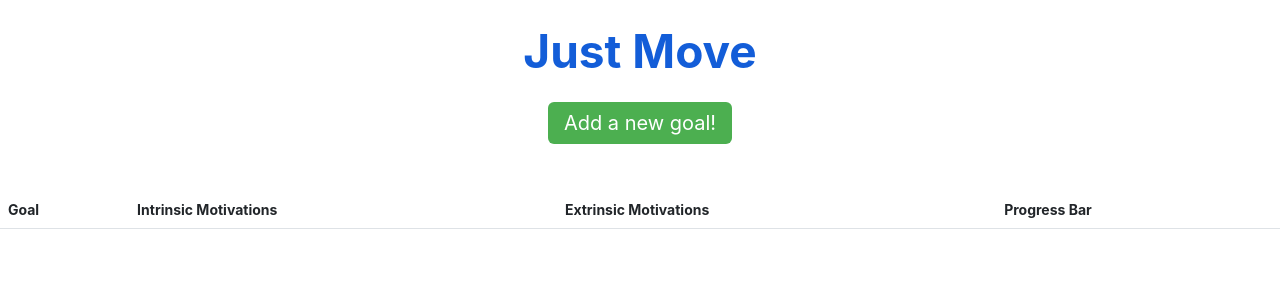
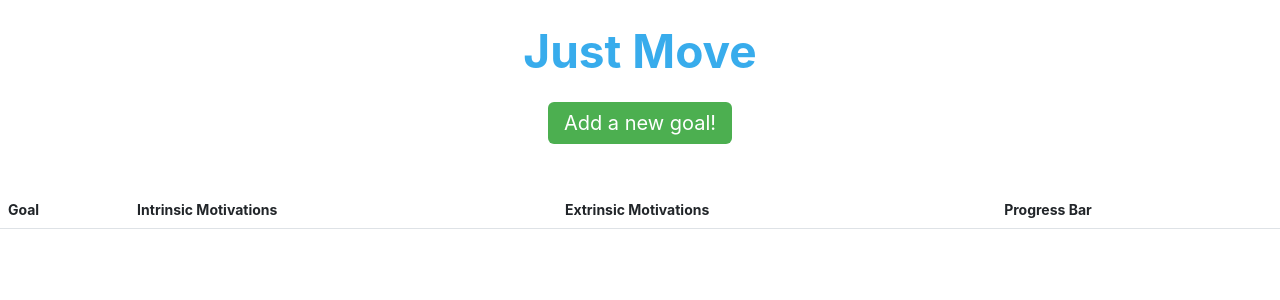
Before and after one commit to goldenwarrior2/Just-Move-115A, a React (Create React App) app in the folder just-move/: page /userhome in a window 1280 px wide. Shown: the top 300 px of the page. Built offline with nearby package versions, Linux system fonts and the light colour scheme.

Commit message:
fixed title color on user home page

```diff
--- a/just-move/src/components/UserHomePage/PopupGoalForm.js
+++ b/just-move/src/components/UserHomePage/PopupGoalForm.js
@@ -104,7 +104,6 @@ function PopupGoalForm(props) {
               id="close-btn"
               onClick={() => props.setPopupBtnTrigger(false)}>
               </IconButton>
-            {/* <button id="close-btn" onClick={() => props.setPopupBtnTrigger(false)}>Close</button> */}
             </div>
         </div>
     ) : "";
--- a/just-move/src/components/UserHomePage/UserHomePage.js
+++ b/just-move/src/components/UserHomePage/UserHomePage.js
@@ -36,7 +36,7 @@ export function UserHomePage () {
       <div style={{textAlign: "center"}}>
       <Animation.Slide in={true} placement={React.useState('left')}>
         <h1
-          style={{color: "#135DD8"}}>
+          style={{color: "#38ACEC"}}>
           Just Move
         </h1>
       </Animation.Slide>
```
